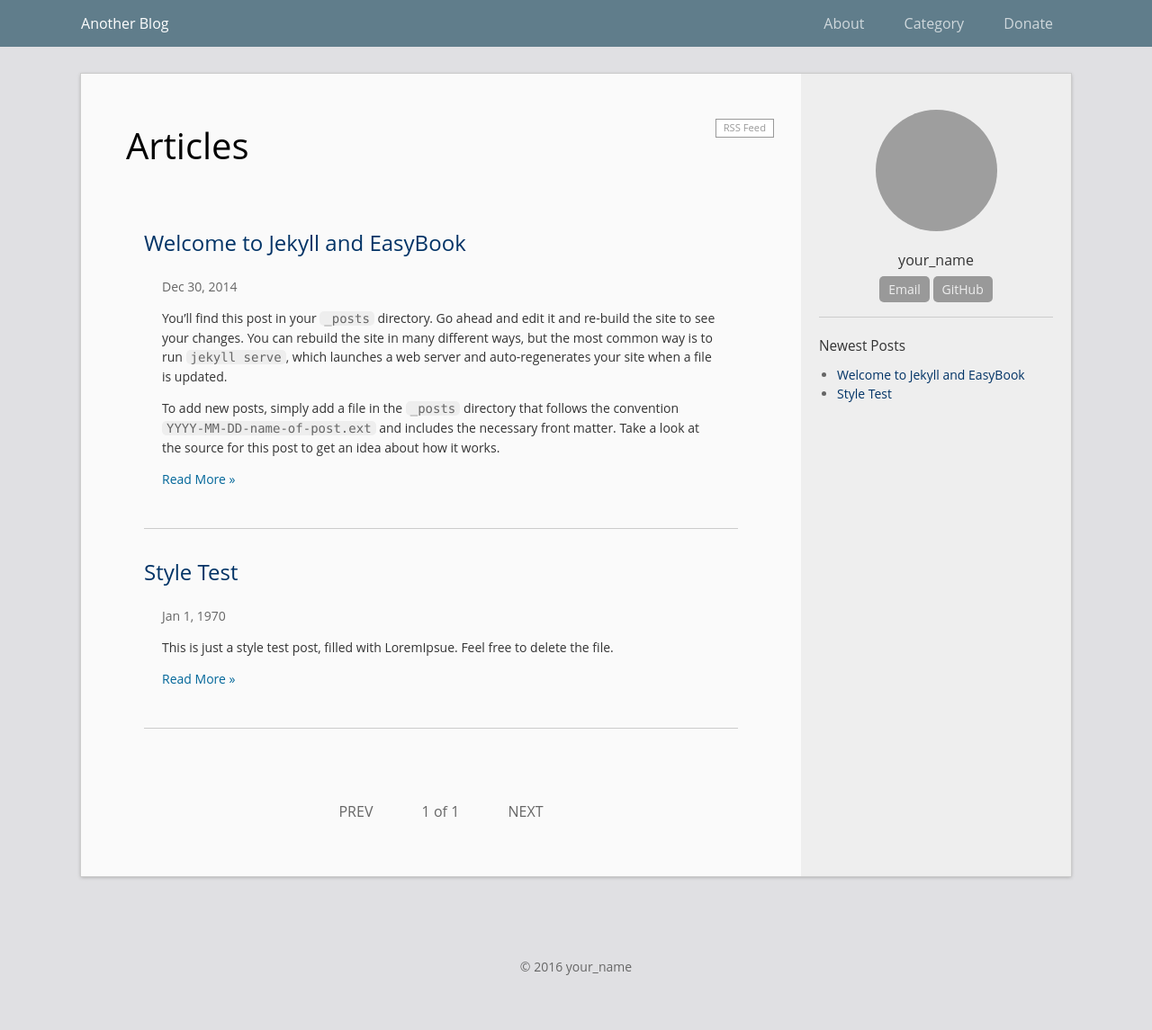
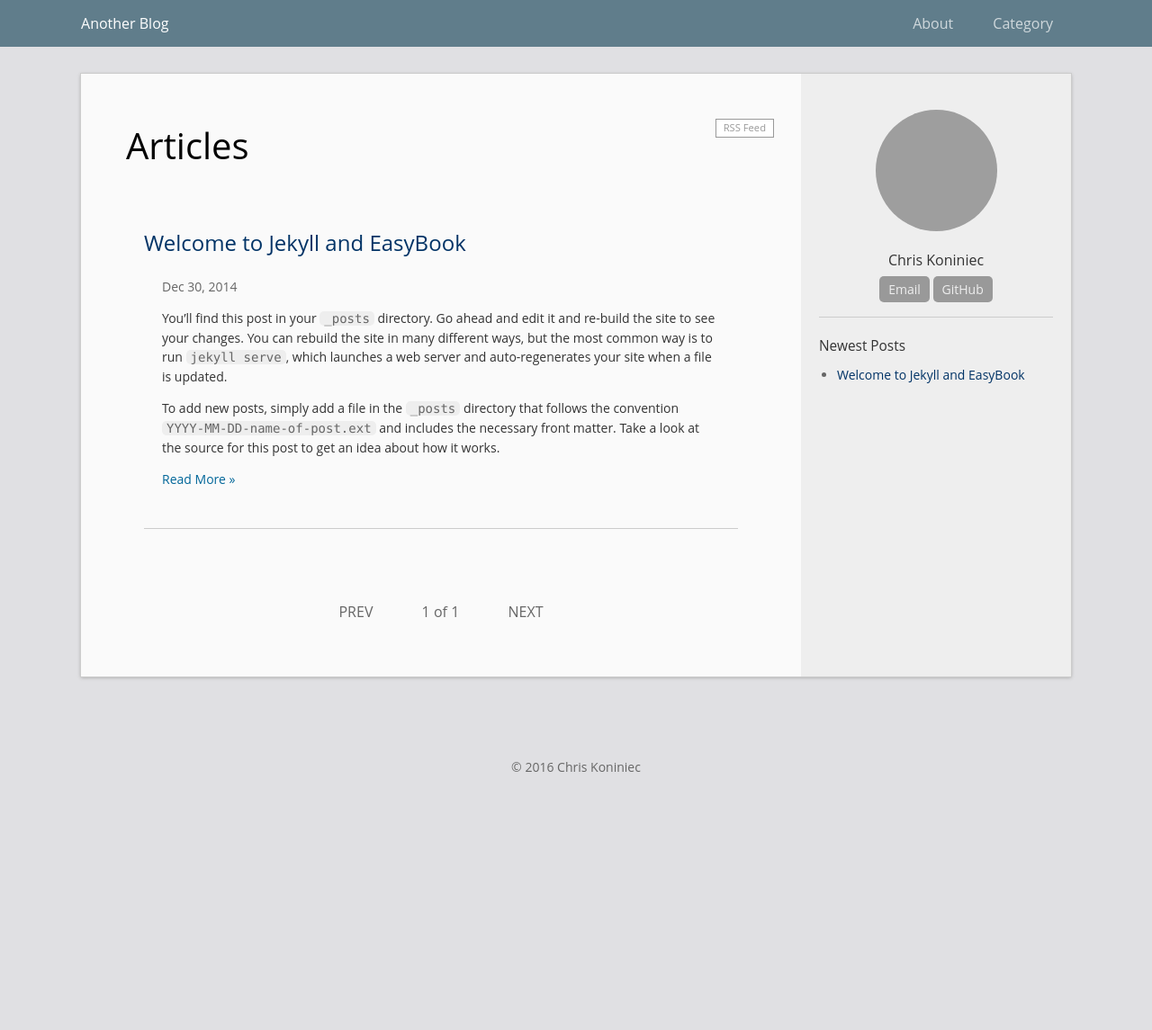
Before and after one commit to ChrisKoniniec/ChrisKoniniec.github.io, a Jekyll site: the page built from index.html, in a window 1280 px wide. Shown: the whole page at 90% size. Built offline with Jekyll 4.4.1, drawn with Linux system fonts in a browser that asks for light colours; the list of posts is cut into pages by our own code; after the commit the page ends 923 px from its top, so only the background shows below that; part of the change alters nothing that is shown; grey boxes are pictures that could not be loaded.

Commit message:
test changes book theme

```diff
--- a/_config.yml
+++ b/_config.yml
@@ -1,21 +1,21 @@
 # Site settings
 title: Another Blog
-url: "http://laobubu.github.io"    # the protocol and hostname of your site, eg. `http://laobubu.github.io`
-baseurl: "/jekyll-theme-EasyBook" # the prefix of your site uri, eg. `"/jekyll-theme-EasyBook"` or empty string `""`
-#timezone: Asia/Chongqing
+url: "http://ChrisKoniniec.github.io"    # the protocol and hostname of your site, eg. `http://laobubu.github.io`
+baseurl: "" # the prefix of your site uri, eg. `"/jekyll-theme-EasyBook"` or empty string `""`
+timezone: US Pacific
 description: >
   One or more sentences introducing this blog.
 
 # Your information
-email: your_email@example.com
-author: your_name
+email: ckoninec@gmail.com
+author: Chris Koniniec
 avatar: "//www.gravatar.com/avatar/your_email_md5?d=mm&s=135"
 profile: One sentence introducing yourself.
 #twitter_username: twitter_username
 #github_username:  github_username
 profile_links:
-  Email: "mailto:your_email@example.com"
-  GitHub: "https://github.com/laobubu/jekyll-theme-EasyBook"
+  Email: "mailto:ckoninec@gmail.com"
+  GitHub: "https://http://ChrisKoniniec.github.io"
   # You can add more profile links above, or edit _includes/sidebar.html
 
 # Comment Service (Disqus or 多说)
@@ -29,7 +29,7 @@ header:
   links:             # Links on the header. Link to in-site page with a slash as prefix
     About: /about/
     Category: /category/
-    Donate: https://laobubu.net/donate.html
+
 
 permalink: /archivers/:title
 plugins:
--- a/_posts/1970-01-01-test.md
+++ /dev/null
@@ -1,78 +0,0 @@
----
-layout: post
-title:  "Style Test"
-date:   1970-01-01 08:00
-categories: jekyll
-permalink: /archivers/test
----
-
-This is just a style test post, filled with LoremIpsue. Feel free to delete the file.
-
-![](http://lorempixel.com/400/200/)
-
-# Lorem ipsum dolor
-
-Sit amet, consectetur adipiscing elit. Phasellus nisi odio, scelerisque vitae volutpat non, facilisis non erat. In gravida placerat pulvinar. Maecenas ac pretium sem. In consectetur nulla leo, ut maximus nisi volutpat eget. Vestibulum vitae malesuada risus, egestas placerat felis. In sed sollicitudin elit. Sed bibendum porttitor dui.
-
-## Condimentum mauris Accumsan
-
-Eu. Suspendisse scelerisque, orci vel elementum accumsan, sem turpis congue justo, et vulputate lacus orci vel felis. Pellentesque at gravida felis, vitae pretium erat. Pellentesque convallis mi vitae lectus semper, quis pellentesque lectus tristique.
-
-## Duis a nibh in
-
-Consectetur ultrices. Cum sociis natoque penatibus et magnis dis parturient montes, nascetur ridiculus mus.
-
-> Vivamus placerat, tortor et aliquam porttitor, risus mi dapibus neque, vitae vulputate urna.
-> -- Lorem
-
-Apurus vel sapien. Fusce at condimentum nibh.
-
-### Donec ut urna
-
-A dolor rhoncus posuere vel porttitor tortor. Integer ex lacus, sagittis ac tellus et, laoreet condimentum massa.
-
-![](http://lorempixel.com/400/400/)
-
-Aliquam tempor pharetra lacus, vel bibendum purus dapibus nec. Integer hendrerit massa ut libero euismod, id gravida neque facilisis.
-
-## Nunc nec
-
-Karan justo id turpis auctor pharetra. Fusce pretium ornare facilisis. Aliquam eget scelerisque ex, eu volutpat leo. Proin pharetra est felis, sit amet suscipit orci mattis quis.
-
-1. Etiam bibendum purus tincidunt
-2. As dapibus enim et, porta ligula.
-3. Morbi tempus, mauris sed sodales auctor, nulla erat fringilla purus, vel sodales nulla nunc sit amet purus.
-4. Praesent pellentesque urna et leo eleifend molestie ac ac ex.
-5. Ut eu sagittis metus, et malesuada libero.
-
-Class aptent taciti sociosqu ad litora torquent per conubia nostra, per inceptos himenaeos. Etiam placerat mauris a libero tempus facilisis. Maecenas ut augue lacinia, ornare mi in, lobortis arcu. Lorem ipsum dolor sit amet, consectetur adipiscing elit. Duis justo elit, blandit vel tincidunt ac, imperdiet ut neque.
-
-# Class aptent
-
-taciti sociosqu ad litora torquent per conubia nostra, per inceptos himenaeos. Aliquam erat volutpat. Sed at semper sem. Morbi in finibus tellus. Pellentesque nec dapibus risus.
-
-~~~cpp
-  #include <iostream>
-
-  int main () {
-    std::cout << "Hello world!" << std::endl;
-  }
-~~~
-
-vitae erat non congue. Proin sagittis vitae justo at cursus. Phasellus egestas bibendum urna vel condimentum.
-
-## Fusce a ullamcorper nisl
-
-Pellentesque vehicula faucibus nibh, **a pharetra odio pretium ac.** Mauris eget gravida orci, vitae tincidunt urna. Integer pharetra ante in porta maximus. Morbi ac arcu lacinia, posuere mauris vitae, lobortis dui. Lorem ipsum dolor sit amet, consectetur adipiscing elit. Nunc vitae metus nibh. Cras quis malesuada nisi. Ut porttitor, ipsum vel suscipit posuere, elit purus egestas velit, ac lobortis urna orci nec mi.
-
-## Maecenas bibendum nisi
-
-Aleo facilisis porttitor ac ac metus. **Vivamus faucibus faucibus bibendum.** Donec efficitur consectetur erat quis porttitor. Ut id euismod nunc. Sed venenatis eleifend suscipit. Donec magna purus, porta eget enim a, ornare porttitor nibh. Cras nisl nibh, viverra vitae magna quis, hendrerit facilisis sem.
-
-| table | test | lorem |
-|:-----:|:----:|:-----:|
-| Praesent ultrices | convallis lorem | at sollicitudin enim |
-| Mauris | tristique cursus | arcu ac |
-| facilisis | Proin |  vulputate neque lectus|
-
- maximus malesuada est rutrum ac. Sed blandit semper faucibus. Nam venenatis consectetur malesuada. Nulla lacus purus, ultrices ac eros porttitor, finibus sodales augue. Suspendisse tincidunt, felis in placerat euismod, libero nulla interdum nisl, commodo efficitur felis dui in libero. Integer lobortis sapien sit amet orci tristique auctor a sit amet neque. Nunc tincidunt iaculis purus eget maximus. Fusce risus justo, rutrum at magna sed, rhoncus lacinia lectus. Vivamus lobortis odio ex, ac vehicula nunc facilisis non. Aliquam fermentum diam massa. Sed cursus, nisi varius laoreet aliquet, tortor urna porta turpis, in dictum urna enim vel leo. Etiam at lacus lorem. Vivamus ornare vitae nisl vel malesuada.
```
